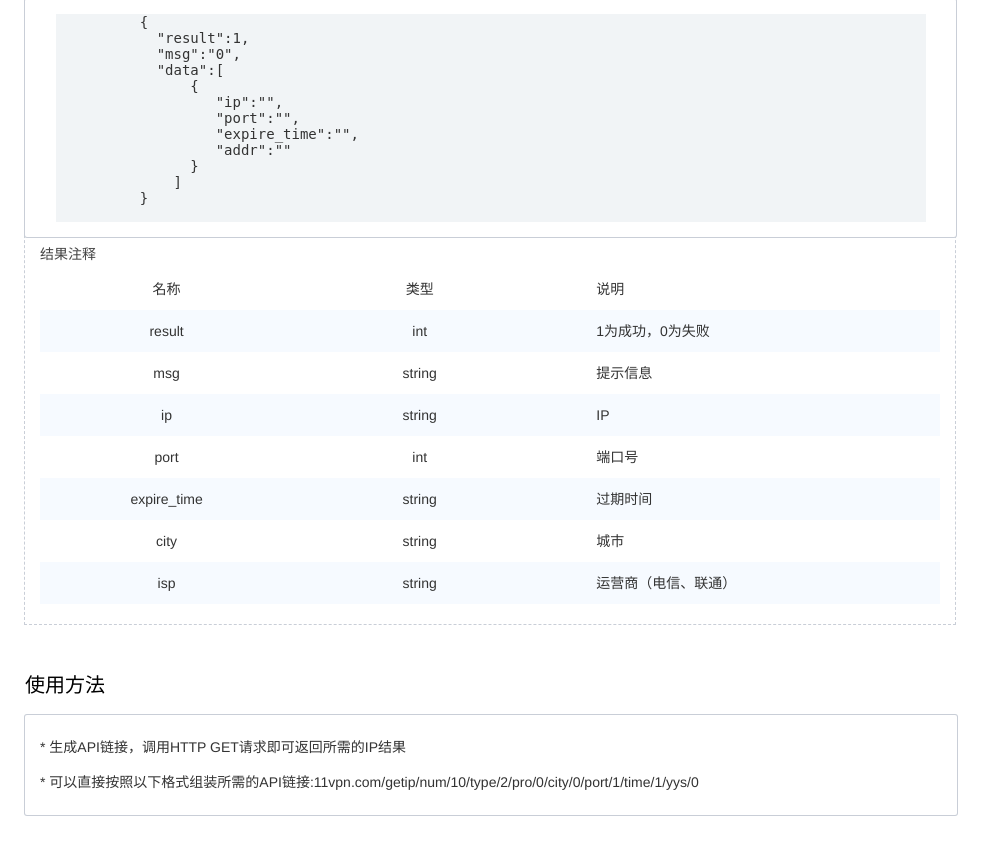
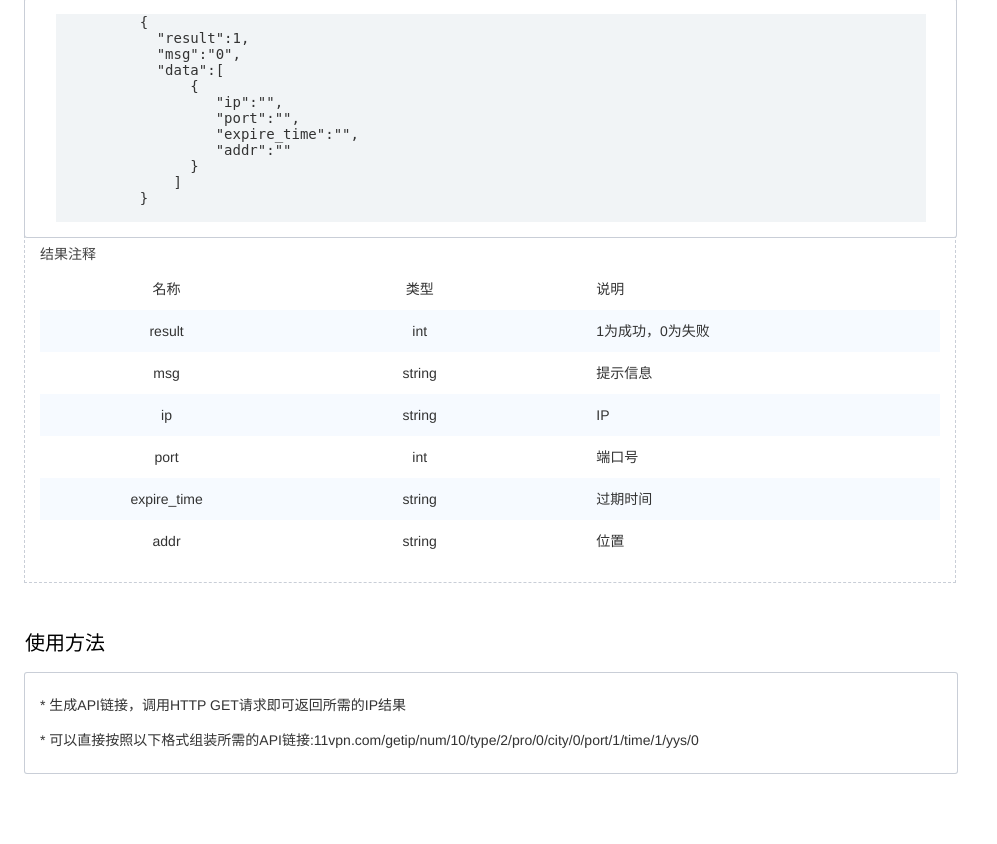
Before and after one commit to nnnoml/vpn, a Laravel app: page /getIP in a window 1280 px wide. Shown: the part 2035-2879 px from the top of the page, without its empty margins (0-997 px from the left). Run offline with Laravel 8, Linux system fonts and the light colour scheme; data comes from the database, SQL or seed files in the repository; data that the repository does not hold is empty; parts of the project's set-up code (start-up, migrations or seed data) failed here and were passed over.

Commit message:
fix some bug

```diff
--- a/database/seeds/DatabaseSeeder.php
+++ b/database/seeds/DatabaseSeeder.php
@@ -11,11 +11,9 @@ class DatabaseSeeder extends Seeder
      */
     public function run()
     {
-        // $this->call(UsersTableSeeder::class);
         $this->call(userinfo::class);
         $this->call(product::class);
         $this->call(sys::class);
-        $this->call(order::class);
         $this->call(articleAndHelp::class);
     }
 }
--- a/resources/views/Admin/LogCenter/index.blade.php
+++ b/resources/views/Admin/LogCenter/index.blade.php
@@ -146,6 +146,7 @@ layui.use(['form','laydate','laypage'], function(){
         ,"dpt": '{{$data['dpt']}}'
         ,"mip": '{{$data['mip']}}'
         ,"mpt": '{{$data['mpt']}}'
+        ,"uname":'{{$data['uname']}}'
         ,"date": '{{$date}}'
     })
 
--- a/resources/views/Index/GetIp/index.blade.php
+++ b/resources/views/Index/GetIp/index.blade.php
@@ -423,14 +423,9 @@
                             <div class="td td-1 td-left">过期时间</div>
                         </div>
                         <div class="tr">
-                            <div class="td td-1">city</div>
+                            <div class="td td-1">addr</div>
                             <div class="td td-1">string</div>
-                            <div class="td td-1 td-left">城市</div>
-                        </div>
-                        <div class="tr">
-                            <div class="td td-1">isp</div>
-                            <div class="td td-1">string</div>
-                            <div class="td td-1 td-left">运营商（电信、联通）</div>
+                            <div class="td td-1 td-left">位置</div>
                         </div>
                     </div>
                 </div>
```
Also changed, not shown: database/seeds/order.php (deleted, +0 -25 lines).
